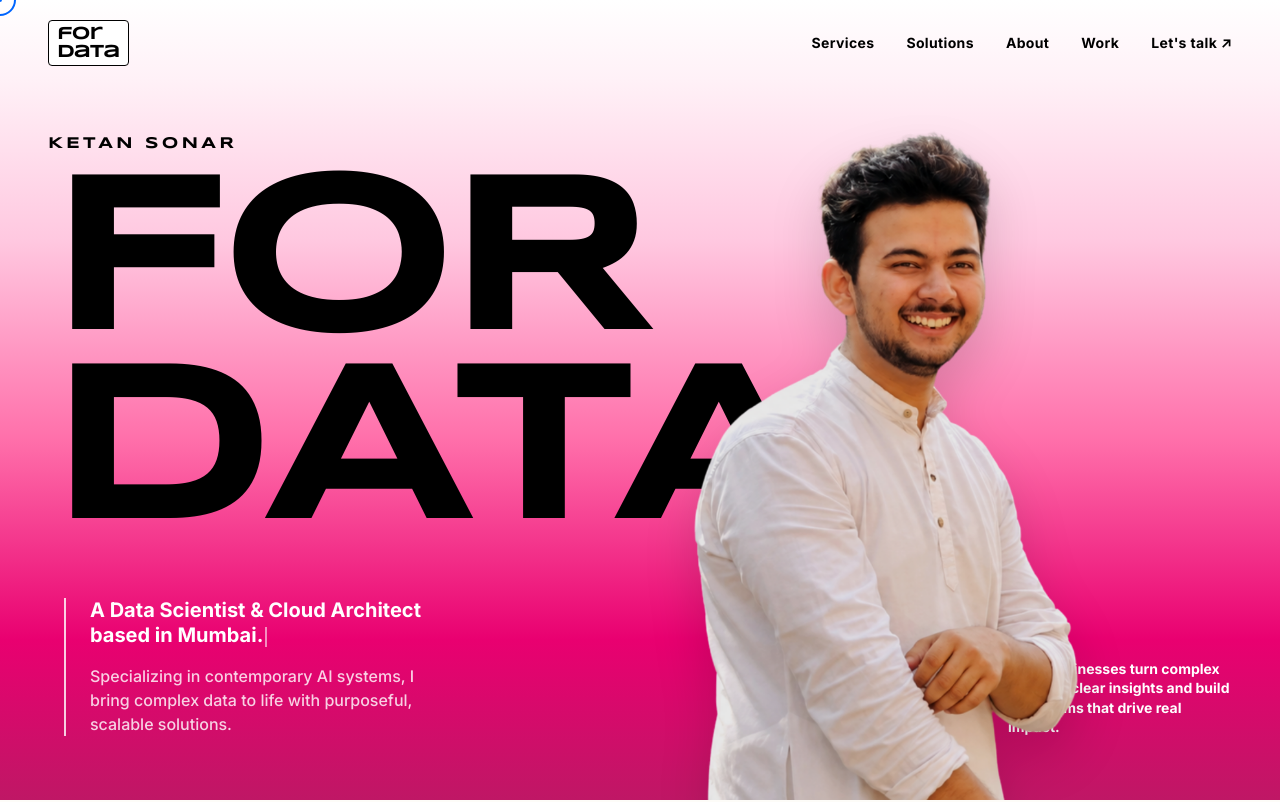
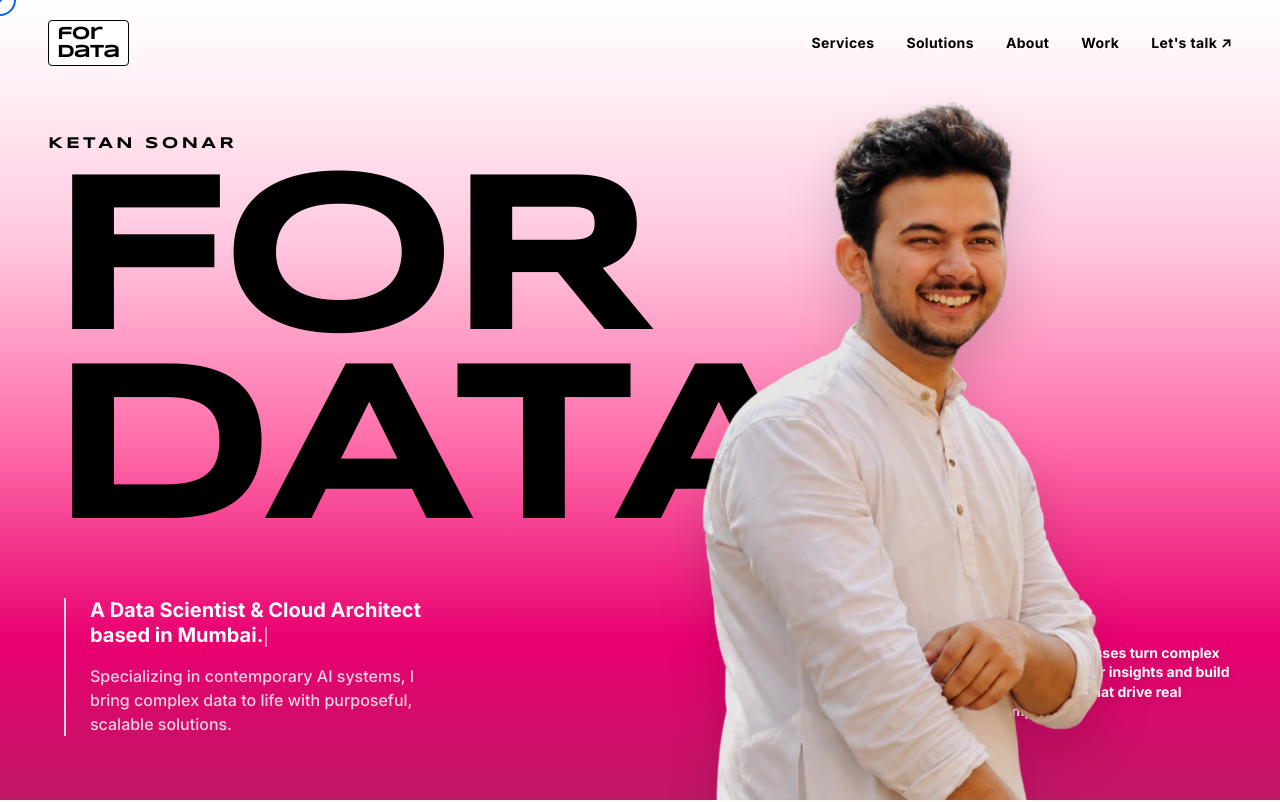
Before and after one commit to littleDataChamp/ketan-sonar-portfolio, a Next.js app: page /ketan-sonar-portfolio/ in a window 1280 px wide. Shown: the top 802 px of the page. Built offline with nearby package versions, Linux system fonts and the light colour scheme.

Commit message:
fix: bigger portrait, raise bottom text above image

```diff
--- a/src/components/Hero.tsx
+++ b/src/components/Hero.tsx
@@ -69,15 +69,15 @@ export default function Hero() {
           </motion.div>
         </motion.div>
 
-        {/* Right Side Bottom: Description & Icon */}
+        {/* Right Side Bottom: Description & Icon — z-30 keeps it above portrait */}
         <motion.div
           initial={{ opacity: 0, x: 20 }}
           animate={{ opacity: 1, x: 0 }}
           transition={{ duration: 1, delay: 2.5 }}
-          className="absolute right-6 md:right-12 bottom-12 md:bottom-16 w-48 md:w-56 z-30 hidden md:block"
+          className="absolute right-6 md:right-12 bottom-16 md:bottom-20 w-48 md:w-56 z-30 hidden md:block"
         >
           <ArrowDownRight size={28} className="text-white mb-3" strokeWidth={2.5} />
-          <p className="text-sm font-bold text-white leading-snug">
+          <p className="text-sm font-bold text-white leading-snug drop-shadow-md">
             I help businesses turn complex data into clear insights and build AI systems that drive real impact.
           </p>
         </motion.div>
@@ -89,7 +89,7 @@ export default function Hero() {
         initial={{ opacity: 0, y: 40 }}
         animate={{ opacity: 1, y: 0 }}
         transition={{ duration: 1.2, ease: "easeOut", delay: 0.5 }}
-        className="absolute right-[5%] sm:right-[10%] md:right-[12%] lg:right-[15%] bottom-0 h-[50vh] sm:h-[55vh] md:h-[80vh] lg:h-[88vh] flex items-end z-20 pointer-events-none"
+        className="absolute right-[2%] sm:right-[8%] md:right-[10%] lg:right-[13%] bottom-0 h-[55vh] sm:h-[62vh] md:h-[85vh] lg:h-[92vh] flex items-end z-20 pointer-events-none"
       >
         <img
           src="/ketan-sonar-portfolio/images/profile.png"
```
